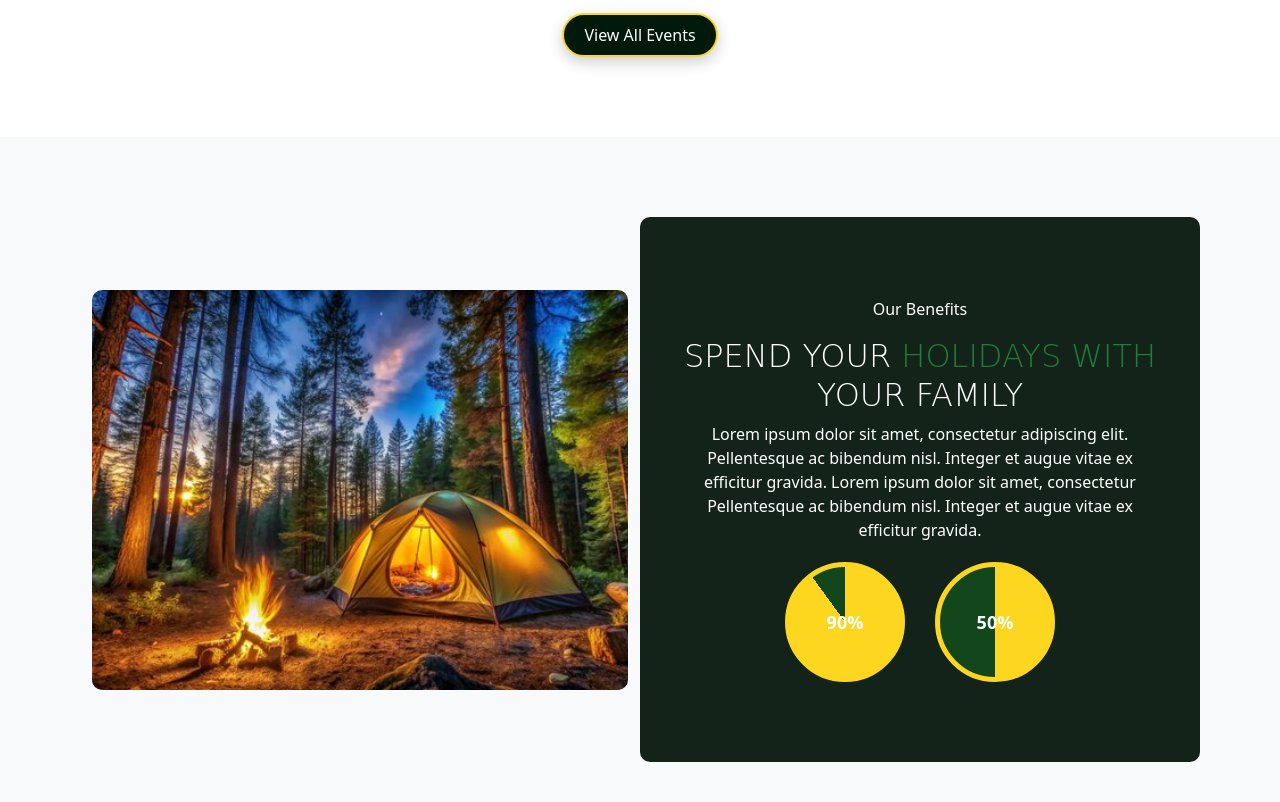
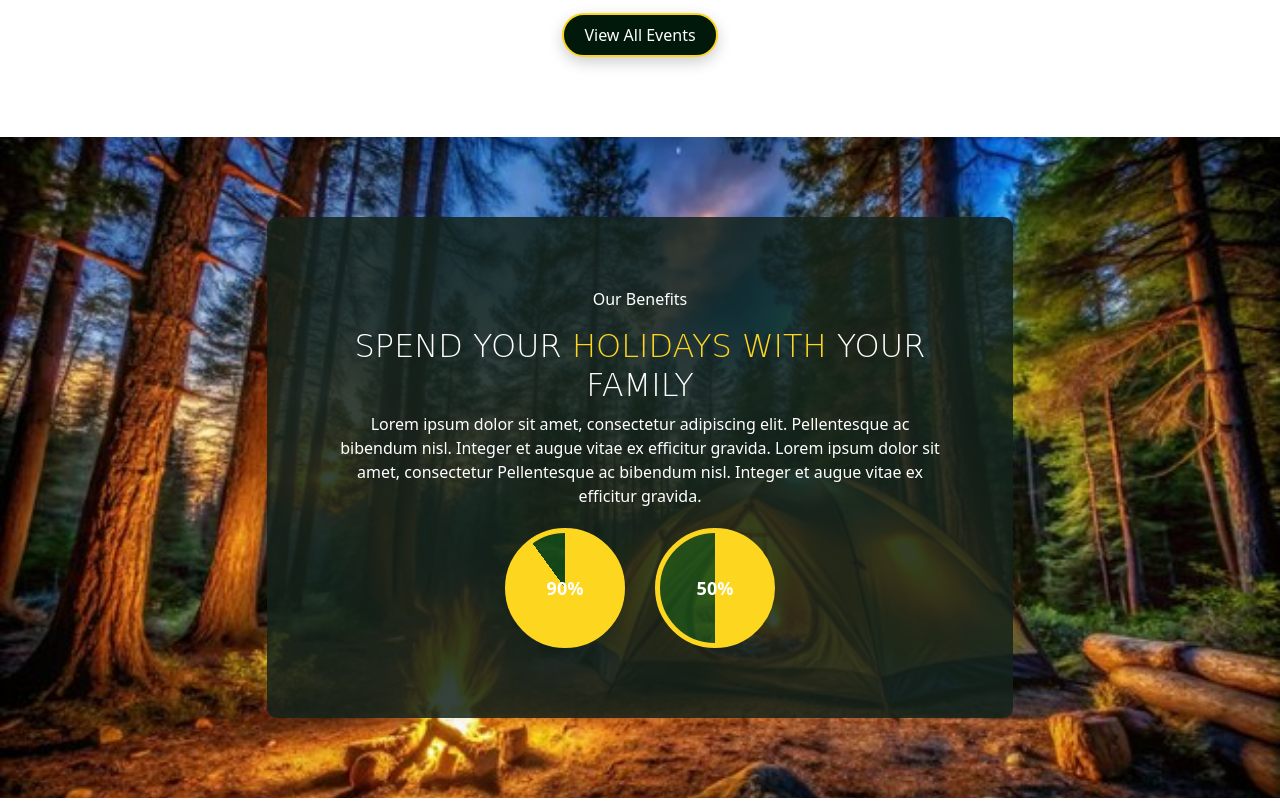
Before and after one commit to Pritirekha23/Adventure-Park, a plain HTML site: page index.html in a window 1280 px wide. Shown: the part 3660-4462 px from the top of the page. Drawn offline with nearby package versions, Linux system fonts and the light colour scheme.

Commit message:
family holidays done

```diff
--- a/assets/css/style.css
+++ b/assets/css/style.css
@@ -365,42 +365,44 @@ h1 {
 
 /* family holidays */
 /* Increase the Left Side Image Size */
-.large-image {
+/* Full-width background image */
+.full-width-bg {
+    position: relative;
+    background: url('/assets/images/famhomemain.jpg') center/cover no-repeat;
     width: 100%;
-    height: 400px;
-    object-fit: cover;
-    border-radius: 10px;
-}
-
-/* Right Side Background Image & Overlay */
-.text-container {
-    position: relative;
-    background: url('/assets/images/family-bg.jpg') center/cover no-repeat, #13231A;
-    background-blend-mode: overlay;
-    padding: 60px 20px;
-    border-radius: 10px;
-    min-height: 400px;
+    min-height: 500px;
     display: flex;
     align-items: center;
     justify-content: center;
 }
 
+/* Overlay for better readability */
+.text-container {
+    position: relative;
+    background: rgba(19, 35, 26, 0.85); /* Dark overlay */
+    padding: 50px;
+    border-radius: 10px;
+    text-align: center;
+    max-width: 70%;
+}
+
 /* Ensures Text Stays Visible */
 .overlay-content {
-    text-align: center;
     z-index: 2;
     padding: 20px;
 }
 
-.family-holidays-head{
+.family-holidays-head {
     font-size: 32px;
     font-weight: 300;
     text-transform: uppercase;
     font-family: cursive;
 }
-.family-holidays-span{
-    color:#1e7e34;
+
+.family-holidays-span {
+    color: #FDD61F;
 }
+
 /* Flex container for progress circles */
 .progress-container {
     display: flex;
@@ -415,8 +417,7 @@ h1 {
     width: 120px;
     height: 120px;
     border-radius: 50%;
-    border:5px solid #FDD61F;
-    /* background:#FDD61F; */
+    border: 5px solid #FDD61F;
     display: flex;
     align-items: center;
     justify-content: center;
@@ -430,12 +431,3 @@ h1 {
     position: absolute;
     font-size: 18px;
 }
-
-/* Setting dynamic percentage values */
-.progress-circle:nth-child(1) {
-    --percentage: 90;
-}
-
-.progress-circle:nth-child(2) {
-    --percentage: 50;
-}
--- a/index.html
+++ b/index.html
@@ -413,16 +413,12 @@
     </section>
 
     <!-- Family Holidays Section -->
-    <section class="section-padding bg-light">
+    <section class="section-padding full-width-bg">
         <div class="container">
-            <div class="row align-items-center">
-                <!-- Left Side - Larger Image -->
-                <div class="col-md-6">
-                    <img src="/assets/images/famhomemain.jpg" class="img-fluid large-image" alt="Family Holiday">
-                </div>
+            <div class="row justify-content-center">
 
-                <!-- Right Side - Text with Background Image & Color Overlay -->
-                <div class="col-md-6 text-white text-container">
+                <!-- Content with Overlay -->
+                <div class="col-md-8 text-white text-container">
                     <div class="overlay-content">
                         <p>Our Benefits</p>
                         <h2 class="text-center family-holidays-head">
@@ -434,7 +430,7 @@
                             Pellentesque ac bibendum nisl. Integer et augue vitae ex efficitur gravida.
                         </p>
 
-                        <!-- Circular Bars -->
+                        <!-- Circular Progress Bars -->
                         <div class="progress-container">
                             <div class="progress-circle" data-percent="90">
                                 <span>90%</span>
@@ -443,14 +439,14 @@
                                 <span>50%</span>
                             </div>
                         </div>
-
                     </div>
                 </div>
-
 
             </div>
         </div>
     </section>
+
+
 
 
     <!-- Pricing / Ticket Packages Section -->
```
